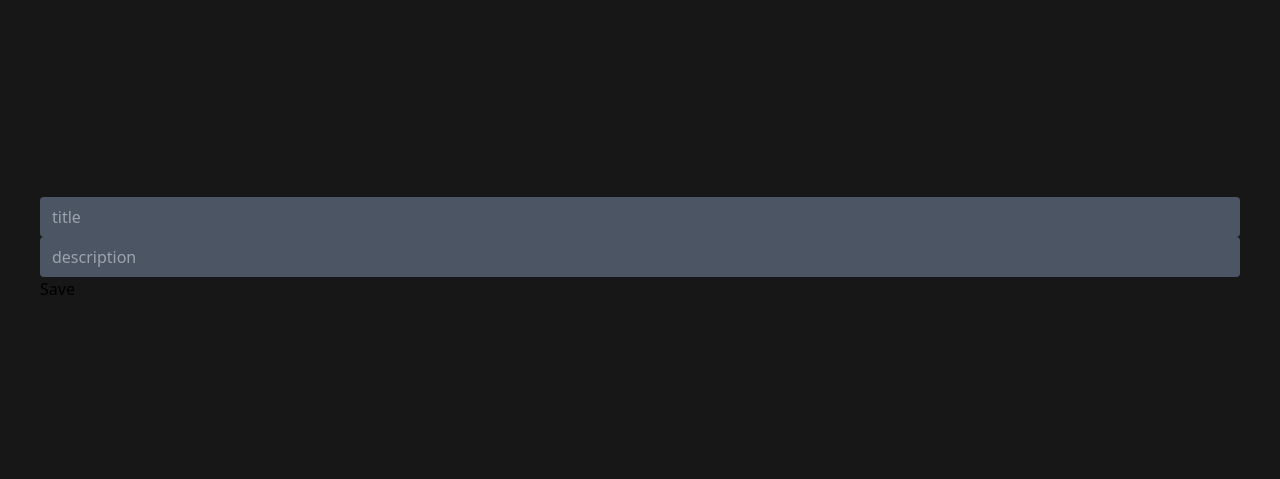
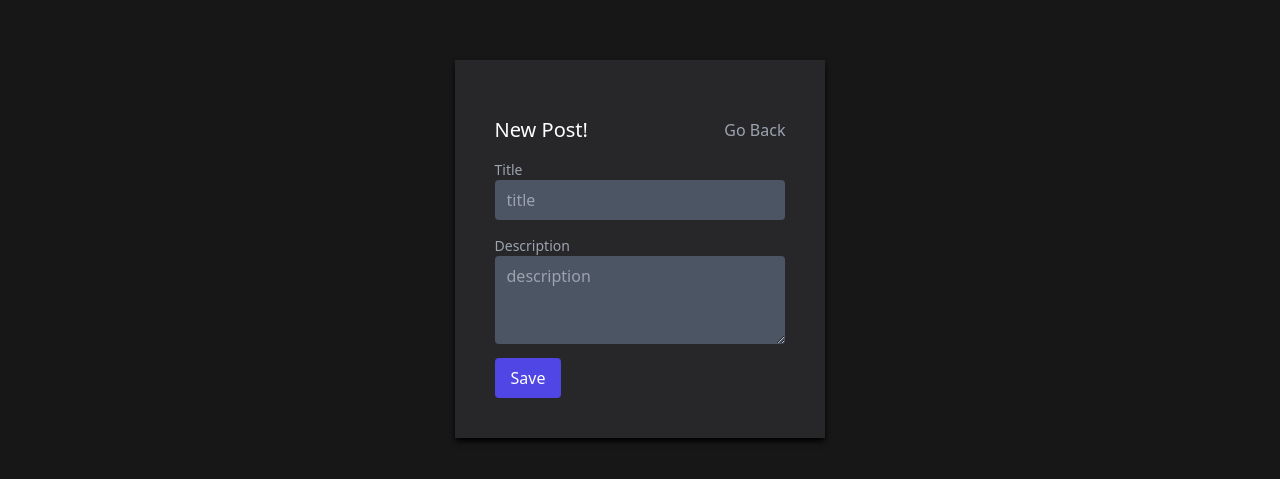
Before and after one commit to EmuSTTM/Mern-Context-Crud, a React (Create React App) app in the folder client/: page /new in a window 1280 px wide. Shown: the part 151-630 px from the top of the page. Built offline with nearby package versions, Linux system fonts and the light colour scheme; no server answers.

Commit message:
Terminando el CRUD

```diff
--- a/client/src/App.js
+++ b/client/src/App.js
@@ -9,6 +9,7 @@
       <Routes>
         <Route path="/" element={<HomePage />} />
         <Route path="/new" element={<PostForm />} />
+        <Route path="posts/:id" element={<PostForm />} />
         <Route path="/*" element={<NotFoundPage />} />
       </Routes>
       <Toaster />
--- a/client/src/api/posts.js
+++ b/client/src/api/posts.js
@@ -14,3 +14,14 @@
   const response = await axios.delete(`/posts/${id}`);
   return response;
 };
+
+
+export const getPostRequest = async (id) => {
+  const response = await axios.get(`/posts/${id}`);
+  return response.data;
+};
+
+export const updatePostRequest = async (id, newFields) => {
+  const response = axios.put(`/posts/${id}`, newFields);
+  return response;
+};
--- a/client/src/components/PostCard.js
+++ b/client/src/components/PostCard.js
@@ -1,10 +1,12 @@
 import toast from "react-hot-toast";
 import { usePosts } from '../context/postContext'
-
+import { useNavigate } from 'react-router-dom';
 
 export function PostCard({ post }) {
 
   const { deletePost} = usePosts()
+  const navigate = useNavigate()
+
 
   const handleDelete =  (_id) => {
     toast(
@@ -40,6 +42,7 @@
     <div
       className="bg-zinc-800 text-white rounded-sm shadow-md
      shadow-black hover:bg-zinc-700 hover:cursor-pointer"
+    onClick={()=> navigate(`/posts/${post._id}`)}
     >
       <div className="px-4 py-7">
         <div className="flex justify-between ">
--- a/client/src/context/postContext.js
+++ b/client/src/context/postContext.js
@@ -2,7 +2,9 @@
 import {
   getPostsRequest,
   createPostRequest,
-  deletePostRequest
+  deletePostRequest,
+  getPostRequest,
+  updatePostRequest
 } from "../api/posts";
 
 const postContext = createContext();
@@ -39,6 +41,16 @@
 
   }
 
+  const getPost = async (id) => {
+    const res = await getPostRequest(id);
+    return res;
+  }
+
+  const updatePost = async (id, post) => {
+    const res = await updatePostRequest(id, post);
+    setPosts(posts.map( post => post._id === id ? res.data : post))
+  }
+
   return (
     <postContext.Provider
       value={{
@@ -46,6 +58,8 @@
         getPosts,
         createPost,
         deletePost,
+        getPost,
+        updatePost,
       }}
     >
       {children}
--- a/client/src/pages/HomePage.js
+++ b/client/src/pages/HomePage.js
@@ -5,7 +5,6 @@
 
 export function HomePage() {
   const { posts } = usePosts();
-  console.log(posts);
 
   if (posts.length === 0)
     return (
--- a/client/src/pages/PostForm.js
+++ b/client/src/pages/PostForm.js
@@ -1,44 +1,96 @@
 import { Formik, Form, Field, ErrorMessage } from "formik";
 import * as Yup from "yup";
 import { usePosts } from "../context/postContext";
-import { useNavigate } from "react-router-dom";
+import { useNavigate, useParams, Link  } from "react-router-dom";
+import { useEffect, useState } from "react";
 
 export function PostForm() {
-  const { createPost } = usePosts();
+  const { createPost, getPost, updatePost } = usePosts();
   const navigate = useNavigate();
+  // Devuelve el req.params
+  const params = useParams();
+  const [post, setPost] = useState({
+    title: "",
+    description: "",
+  });
+
+  useEffect(() => {
+    (async () => {
+      if (params.id) {
+        const res = await getPost(params.id);
+        setPost(res);
+      }
+    })();
+  }, [getPost, params.id]);
 
   return (
-    <div>
+    <div className="flex items-center justify-center">
+      <div className="bg-zinc-800 p-10 shadow-md shadow-black">
+
+      <header className="flex justify-between items-center
+      py-4 text-white">
+        <h3 className="text-xl">
+          New Post!
+        </h3>
+        <Link to="/"
+        className="text-gray-400 text-dm hover:text-gray-300 ">
+          Go Back
+        </Link>
+      </header>
+
       <Formik
-        initialValues={{
-          title: "",
-          description: "",
-        }}
+        initialValues={post}
         validationSchema={Yup.object({
           title: Yup.string().required("Title is Required"),
           description: Yup.string().required("Description is Required"),
         })}
         onSubmit={async (values, actions) => {
-          await createPost(values);
+
+          if(params.id){
+            await updatePost(params.id, values)
+          } else{
+            await createPost(values);
+          }
           navigate("/");
         }}
+        // Sirve para que reinicie los valores cuando
+        // se cambian en el initialValues
+        enableReinitialize={true}
       >
         {({ handleSubmit }) => (
-          <Form onSubmit={handleSubmit}>
+          <Form onSubmit={handleSubmit}
+
+          >
+            <label
+              htmlFor="title"
+              className="text-sm block fornt-bold
+          text-gray-400 "
+            >
+              Title
+            </label>
+
             <Field
               name="title"
               placeholder="title"
-              className="px-3 py-2 focus:outline-none rounded bg-gray-600 text-white w-full"
+              className="px-3 py-2 focus:outline-none rounded bg-gray-600 text-white w-full mb-4"
             />
             <ErrorMessage
               component="p"
               className="text-red-400 text-sm"
               name="title"
             />
-
+            <label
+              htmlFor="description"
+              className="text-sm block fornt-bold
+          text-gray-400 "
+            >
+              Description
+            </label>
             <Field
+              component="textarea"
               name="description"
               placeholder="description"
+              rows={3}
               className="px-3 py-2 focus:outline-none rounded bg-gray-600 text-white w-full"
             />
             <ErrorMessage
@@ -47,10 +99,18 @@
               name="description"
             />
 
-            <button type="submit">Save</button>
+            <button
+              className="bg-indigo-600 hover:bg-indigo-500
+            px-4 py-2 rounded mt-2 text-white focus:outline-none
+            disabled:bg-indigo-400"
+              type="submit"
+            >
+              Save
+            </button>
           </Form>
         )}
       </Formik>
+      </div>
     </div>
   );
 }
```
Also changed, not shown: 1 other file (tests, documents, lock files or other folders).
